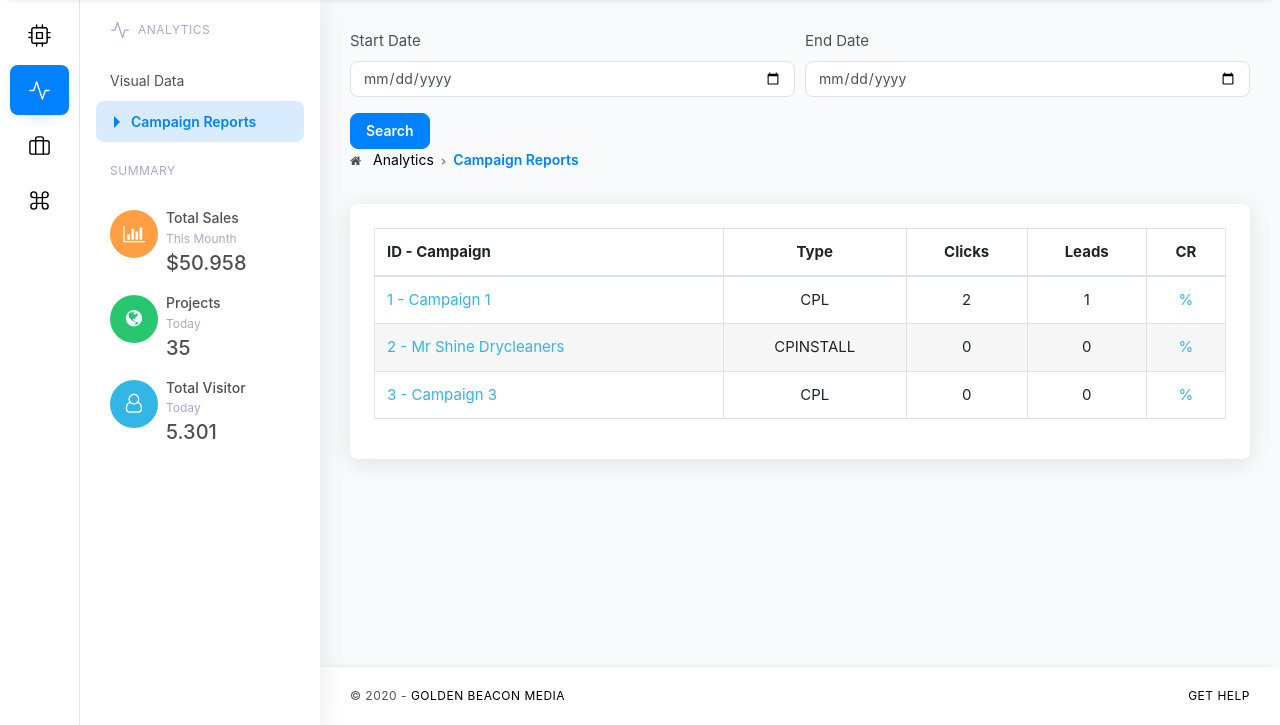
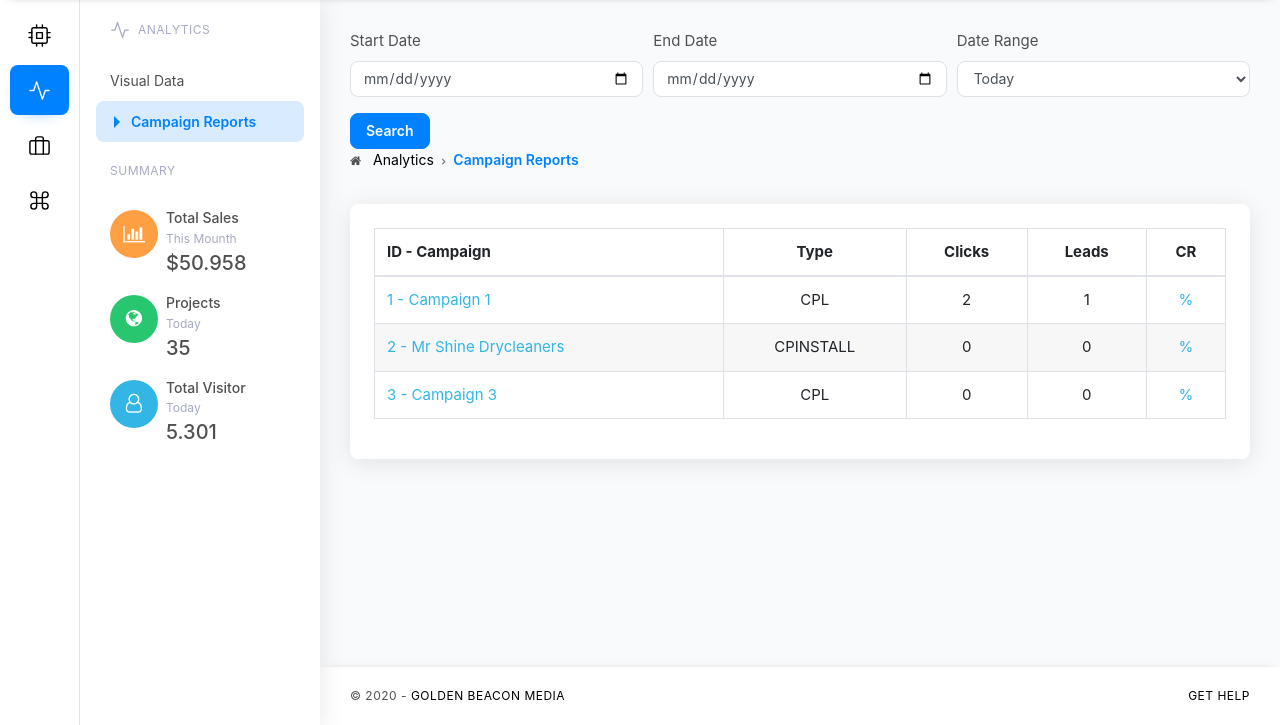
Before and after one commit to Himalayagup/tracking, a Django app: page /analytic/campaign-wise-report/ in a window 1280 px wide. Shown: the part 75-800 px from the top of the page. Run offline with Django 3.2, Linux system fonts and the light colour scheme; data comes from the database, SQL or seed files in the repository; both versions use the stored data as it was after the commit; some libraries are stand-ins or nearby versions; some web fonts are replaced.

Commit message:
campaign report search added

```diff
--- a/analytics/views.py
+++ b/analytics/views.py
@@ -15,6 +15,7 @@ import csv
 
 from django.shortcuts import render
 from django.http import HttpResponse
+from datetime import datetime, timedelta, time
 # Create your views here.
 
 
@@ -90,6 +91,11 @@ def is_valid_queryparam(param):
     return param != '' and param is not None
 
 
+today_fil = datetime.now()
+yesterday = datetime.now() - timedelta(days=1)
+week = datetime.now() - timedelta(days=7)
+
+
 class CampaignWiseReport(ListView):
     model = Campaign
     template_name = 'analytics/campaign_list.html'
@@ -97,7 +103,8 @@ class CampaignWiseReport(ListView):
     def get_context_data(self, *args, **kwargs):
         min_date = self.request.GET.get('date_min')
         max_date = self.request.GET.get('date_max')
-        print(min_date)
+        date_range = self.request.GET.get('dateRange')
+        campaign_serach = self.request.GET.get('campaignSearch')
         context = super(CampaignWiseReport,
                         self).get_context_data(**kwargs)
         context['click'] = ObjectViewed.objects.all()
@@ -113,6 +120,22 @@ class CampaignWiseReport(ListView):
             if is_valid_queryparam(max_date):
                 lead_data = ObjectLead.objects.filter(
                     campaign=campaign.campaign_name).filter(lead_timestamp__lt=max_date).count()
+            if is_valid_queryparam(date_range):
+                if date_range == "today":
+                    lead_data = ObjectLead.objects.filter(
+                        campaign=campaign.campaign_name).filter(lead_timestamp__day=today_fil.day).count()
+                if date_range == "yesterday":
+                    lead_data = ObjectLead.objects.filter(
+                        campaign=campaign.campaign_name).filter(lead_timestamp__day=yesterday.day).count()
+                if date_range == "week":
+                    lead_data = ObjectLead.objects.filter(
+                        campaign=campaign.campaign_name).filter(lead_timestamp__gte=week).count()
+                if date_range == "month":
+                    lead_data = ObjectLead.objects.filter(
+                        campaign=campaign.campaign_name).filter(lead_timestamp__year=today_fil.year, lead_timestamp__month=today_fil.month).count()
+                if date_range == "year":
+                    lead_data = ObjectLead.objects.filter(
+                        campaign=campaign.campaign_name).filter(lead_timestamp__year=today_fil.year).count()
             dict_lead[campaign.campaign_name] = lead_data
             context['lead_data'] = (dict_lead.items())
         # for click data
@@ -120,8 +143,32 @@ class CampaignWiseReport(ListView):
         for campaign in Campaign.objects.all():
             val_filter = Q(
                 try_new__campaign=campaign.campaign_key)
+
             click_data = ObjectViewed.objects.all().filter(
                 val_filter).count()
+
+            if is_valid_queryparam(min_date):
+                click_data = ObjectViewed.objects.all().filter(
+                    val_filter).filter(timestamp__gte=min_date).count()
+            if is_valid_queryparam(max_date):
+                click_data = ObjectViewed.objects.all().filter(
+                    val_filter).filter(timestamp__lt=max_date).count()
+            if is_valid_queryparam(date_range):
+                if date_range == "today":
+                    click_data = ObjectViewed.objects.all().filter(
+                        val_filter).filter(timestamp__day=today_fil.day).count()
+                if date_range == "yesterday":
+                    click_data = ObjectViewed.objects.all().filter(
+                        val_filter).filter(timestamp__day=yesterday.day).count()
+                if date_range == "week":
+                    click_data = ObjectViewed.objects.all().filter(
+                        val_filter).filter(timestamp__gte=week).count()
+                if date_range == "month":
+                    click_data = ObjectViewed.objects.all().filter(
+                        val_filter).filter(timestamp__year=today_fil.year, timestamp__month=today_fil.month).count()
+                if date_range == "year":
+                    click_data = ObjectViewed.objects.all().filter(
+                        val_filter).filter(timestamp__year=today_fil.year).count()
             dict_click[campaign.campaign_name] = click_data
             context['click_data'] = sorted(dict_click.items())
         return context
--- a/templates/analytics/campaign_list.html
+++ b/templates/analytics/campaign_list.html
@@ -39,14 +39,29 @@
 
     <div class="content">
       <form method="GET" action=".">
+
         <div class="form-row">
-          <div class="form-group col-md-12 col-lg-6">
+          <!-- <div class="form-group col-md-12 col-lg-12">
+            <label for="campaignName">Campaign</label>
+            <input type="search" class="form-control" name="campaignSearch">
+          </div> -->
+          <div class="form-group col-md-12 col-lg-4">
             <label for="publishDateMin">Start Date</label>
             <input type="date" class="form-control" id="publishDateMin" name="date_min">
           </div>
-          <div class="form-group col-md-12 col-lg-6">
+          <div class="form-group col-md-12 col-lg-4">
             <label for="publishDateMax">End Date</label>
             <input type="date" class="form-control" id="publishDateMax" name="date_max">
+          </div>
+          <div class="form-group col-md-12 col-lg-4">
+            <label for="dateRange">Date Range</label>
+            <select name="dateRange" id="dateRange" class="form-control">
+              <option value="today">Today</option>
+              <option value="yesterday">Yesterday</option>
+              <option value="week">Past 7 Days</option>
+              <option value="month">This Month</option>
+              <option value="year">This Year</option>
+            </select>
           </div>
         </div>
 
--- a/trackingmain/settings.py
+++ b/trackingmain/settings.py
@@ -22,7 +22,7 @@ TEMPLATE_DIR = os.path.join(BASE_DIR, 'templates')
 SECRET_KEY = '5(+t&q@@qp5#xb%qjcyyg$133p6!48sn+a7axlf43)8c%g!_8g'
 
 # SECURITY WARNING: don't run with debug turned on in production!
-DEBUG = True
+DEBUG = False
 
 ALLOWED_HOSTS = ['192.168.29.16', '192.168.29.84', '127.0.0.1',
                  'localhost', '143.110.177.56']
```
Also changed, not shown: db.sqlite3.
